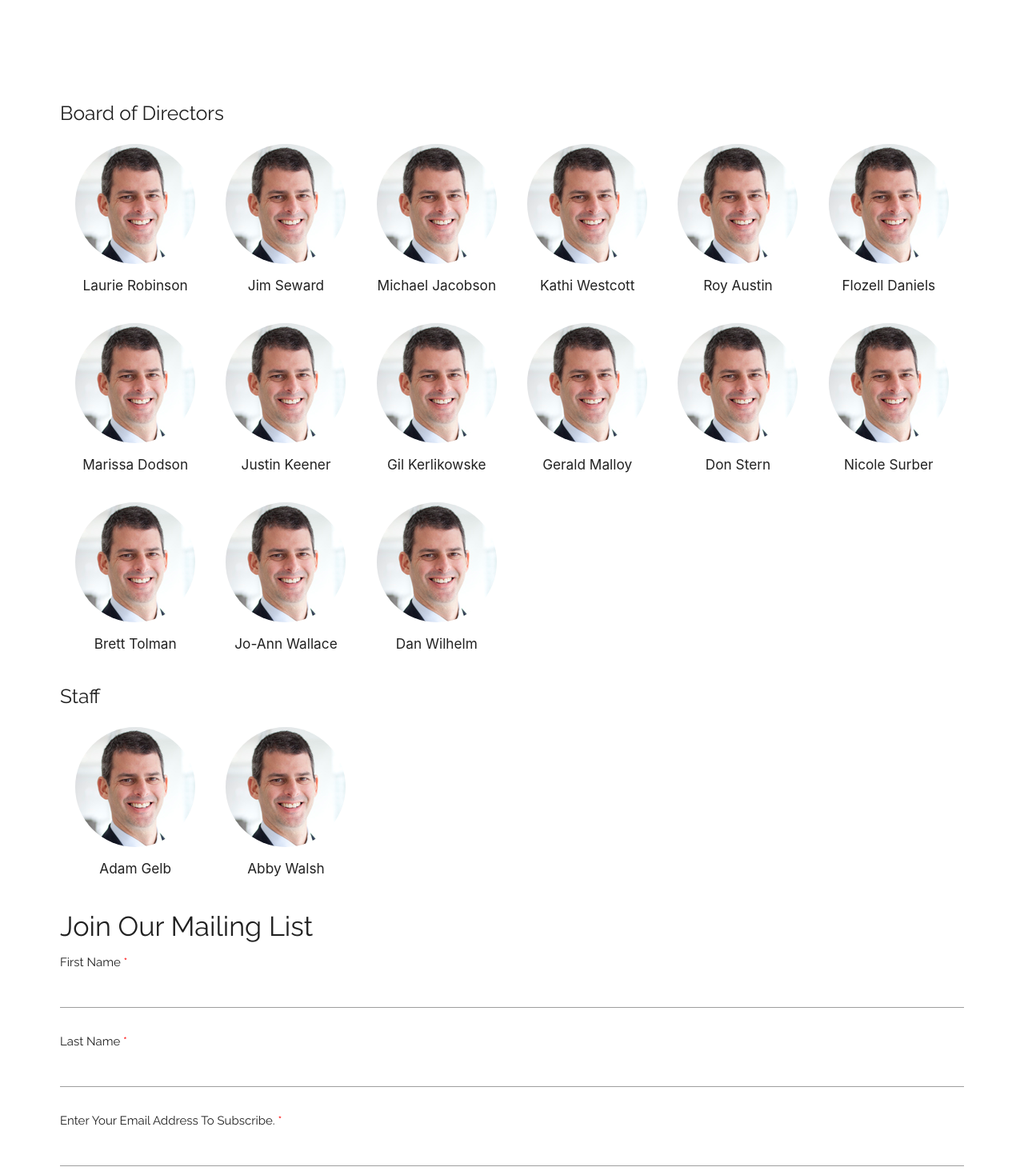
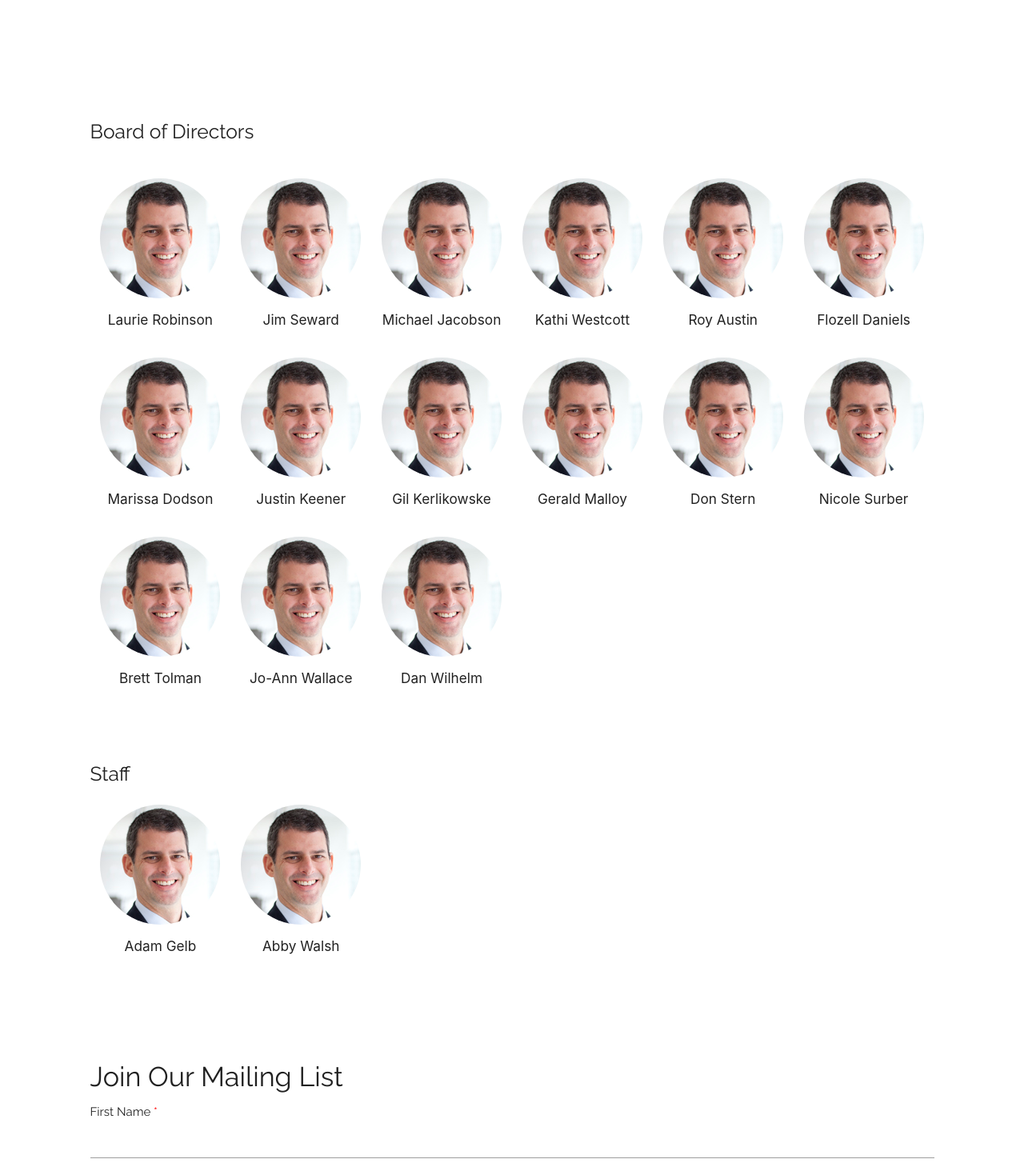
Before and after one commit to wadestewart/ccj-react, a React (Create React App) app: page / in a window 1280 px wide. Shown: the part 1126-2590 px from the top of the page at 80% size. Built offline with nearby package versions, Linux system fonts and the light colour scheme.

Commit message:
staff page complete

```diff
--- a/src/components/app/App.css
+++ b/src/components/app/App.css
@@ -1,3 +1,3 @@
 .main {
-    padding: 0 5rem;
+    padding: 0 7.5rem;
 }
--- a/src/components/board/board-grid/Board.css
+++ b/src/components/board/board-grid/Board.css
@@ -1,7 +1,12 @@
 @import url('https://fonts.googleapis.com/css?family=Lato|Raleway');
+
+#leadership {
+    margin: 0 0 5rem 0;
+}
 
 .board-title {
     font-family: 'Raleway', sans-serif;
+    margin: 0 0 2rem 0;
 }
 
 #board-card {
--- a/src/components/board/board-grid/BoardContainer.js
+++ b/src/components/board/board-grid/BoardContainer.js
@@ -21,7 +21,7 @@ class BoardContainer extends Component {
     })
 
     return (
-        <div id="leaderhip" className="row">
+        <div id="leadership" className="row">
             <h5 className="board-title">Board of Directors</h5>
             {boardGrid}
         </div>
--- a/src/components/staff/staff-grid/Staff.css
+++ b/src/components/staff/staff-grid/Staff.css
@@ -1,4 +1,8 @@
 @import url('https://fonts.googleapis.com/css?family=Lato|Raleway');
+
+#staff {
+    margin: 0 0 7.5rem 0;
+}
 
 .staff-title {
     font-family: 'Raleway', sans-serif !important;
--- a/src/components/staff/staff-grid/StaffContainer.js
+++ b/src/components/staff/staff-grid/StaffContainer.js
@@ -19,7 +19,7 @@ class StaffContainer extends Component {
     })
 
     return (
-        <div id="leaderhip" className="row">
+        <div id="staff" className="row">
             <h5 className="staff-title">Staff</h5>
             {staffGrid}
         </div>
```
